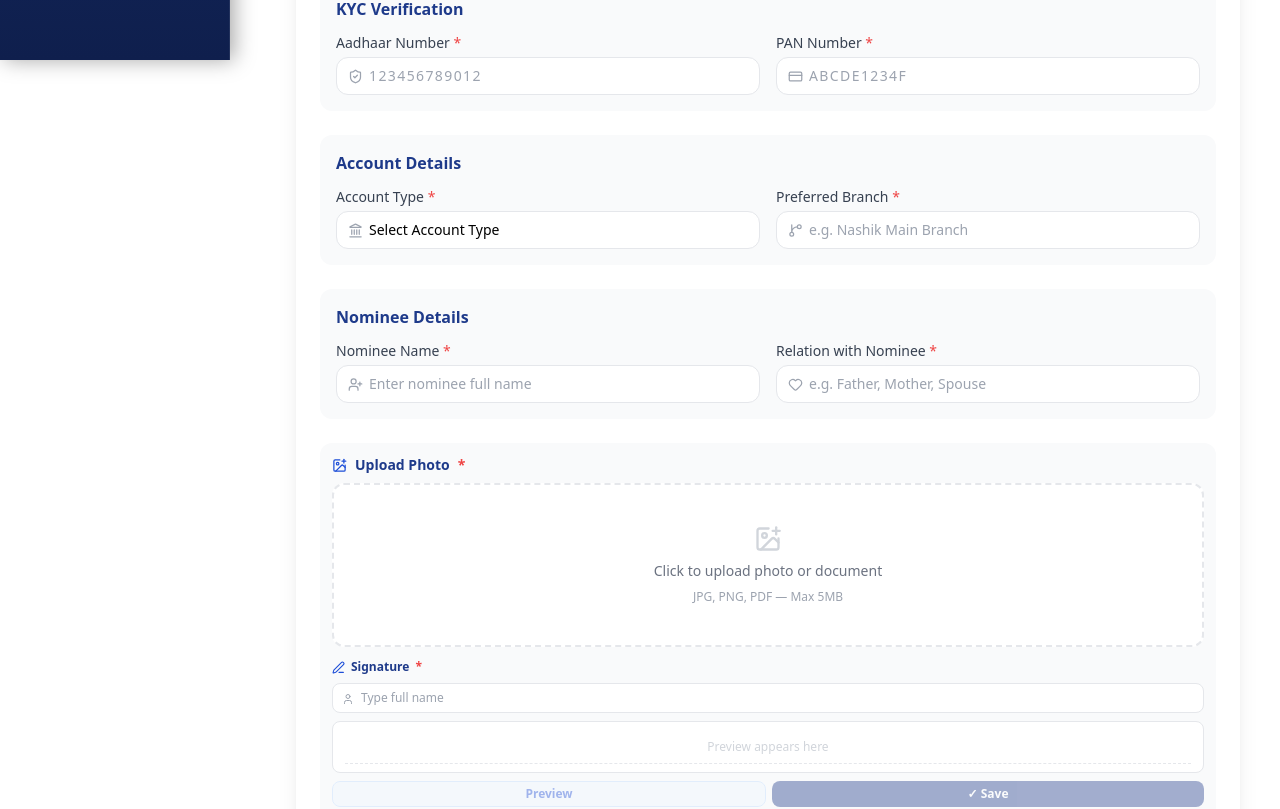
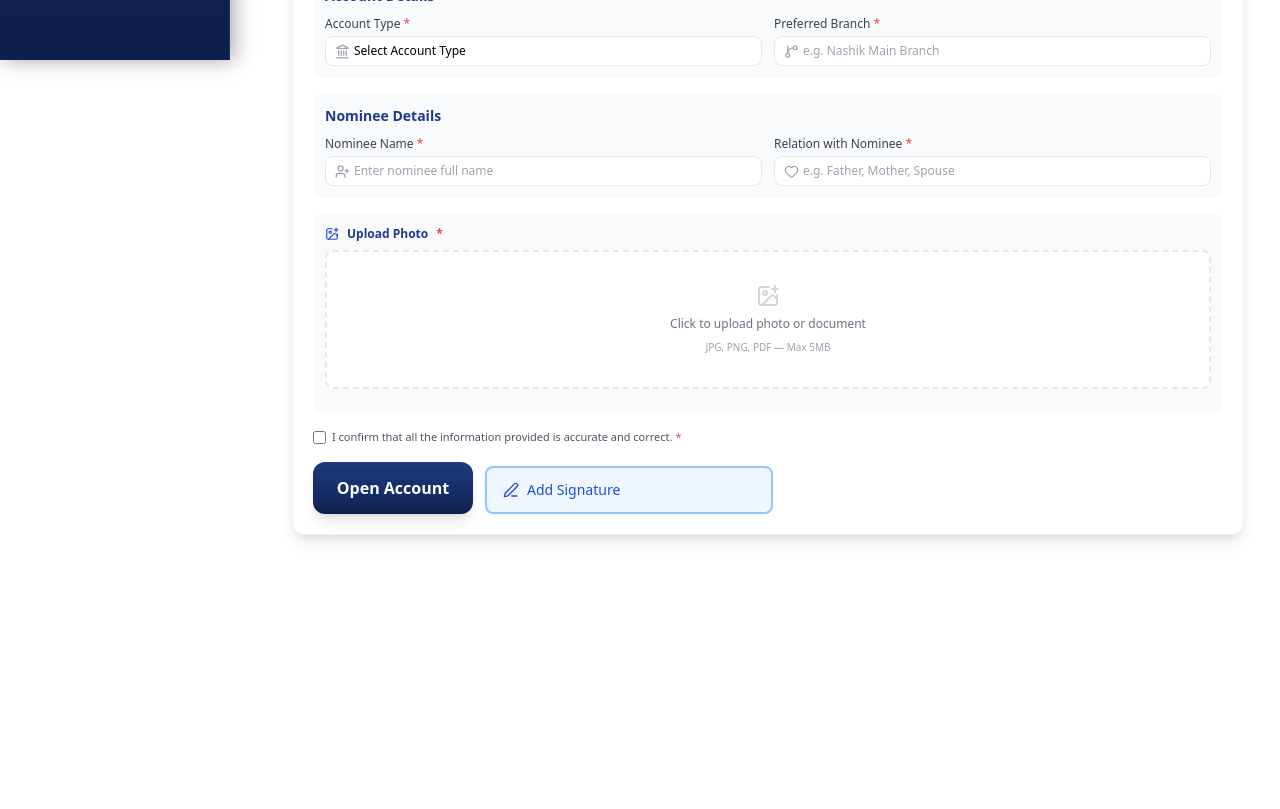
Before and after one commit to ChetanPatil0203/Bank_Frontend-, a React (Create React App) app in the folder frontend/: page /open-account in a window 1280 px wide. Shown: the part 740-1549 px from the top of the page. After the commit the page ends 1315 px from the top, so only its background shows below. Built offline with nearby package versions, Linux system fonts and the light colour scheme.

Commit message:
update open account

```diff
--- a/frontend/src/components/OpenAccount/OpenAccount.jsx
+++ b/frontend/src/components/OpenAccount/OpenAccount.jsx
@@ -83,7 +83,6 @@ function PendingPopup({ name, onClose }) {
         boxShadow: "0 32px 80px rgba(0,0,0,0.3)",
         animation: "popIn 0.45s cubic-bezier(.22,1,.36,1)",
       }}>
-        {/* Header */}
         <div style={{
           background: "linear-gradient(135deg, #1e3a5f 0%, #2563eb 100%)",
           padding: "36px 32px 28px", textAlign: "center", position: "relative", overflow: "hidden",
@@ -91,7 +90,6 @@ function PendingPopup({ name, onClose }) {
           <div style={{ position:"absolute", top:-40, right:-40, width:160, height:160, borderRadius:"50%", background:"rgba(255,255,255,0.05)" }}/>
           <div style={{ position:"absolute", bottom:-30, left:-30, width:120, height:120, borderRadius:"50%", background:"rgba(255,255,255,0.04)" }}/>
 
-          {/* Animated Clock Icon */}
           <div style={{
             display:"flex", justifyContent:"center", marginBottom: 16, position:"relative", zIndex:1
           }}>
@@ -99,7 +97,6 @@ function PendingPopup({ name, onClose }) {
               width: 72, height: 72, borderRadius: "50%",
               background: "rgba(255,255,255,0.12)",
               display: "flex", alignItems: "center", justifyContent: "center",
-              border: "2px solid rgba(255,255,255,0.2)",
               boxShadow: "0 0 0 8px rgba(255,255,255,0.06)",
               animation: "pulseRing 2s ease-in-out infinite",
             }}>
@@ -119,10 +116,7 @@ function PendingPopup({ name, onClose }) {
           </p>
         </div>
 
-        {/* Body */}
         <div style={{ padding: "24px 28px 28px", background: "#f8faff" }}>
-
-          {/* Status card */}
           <div style={{
             background: "#fff", border: "1.5px solid #dbeafe", borderRadius: 16,
             padding: "16px 20px", marginBottom: 16,
@@ -150,7 +144,6 @@ function PendingPopup({ name, onClose }) {
             </div>
           </div>
 
-          {/* Steps */}
           <div style={{ marginBottom: 20 }}>
             {[
               { label: "Application Submitted", done: true },
@@ -211,8 +204,8 @@ function PendingPopup({ name, onClose }) {
   );
 }
 
-/* ── SIGNATURE PAD (Type only) ── */
-function SignaturePad({ onSave }) {
+/* ── SIGNATURE MODAL ── */
+function SignatureModal({ isOpen, onClose, onSave }) {
   const canvasRef = useRef(null);
   const [signatureName, setSignatureName] = useState("");
   const [applied, setApplied] = useState(false);
@@ -239,51 +232,125 @@ function SignaturePad({ onSave }) {
   const handleSave = () => {
     if (!signatureName.trim() || !applied) return;
     onSave({ dataUrl: canvasRef.current.toDataURL("image/png"), name: signatureName });
+    setSignatureName("");
+    setApplied(false);
   };
 
+  const handleClose = () => {
+    setSignatureName("");
+    setApplied(false);
+    onClose();
+  };
+
+  if (!isOpen) return null;
+
   return (
-    <>
-      <h3 className="text-xs font-semibold text-blue-900 mb-2 flex items-center gap-1.5">
-        <PenLine size={13} className="text-blue-700"/>
-        Signature <span className="text-red-500">*</span>
-      </h3>
+    <div style={{
+      position: "fixed", inset: 0, zIndex: 9998,
+      background: "rgba(10,20,50,0.75)", backdropFilter: "blur(8px)",
+      display: "flex", alignItems: "center", justifyContent: "center",
+      padding: 16,
+    }}>
+      <div style={{
+        background: "#fff", borderRadius: 20, overflow: "hidden",
+        maxWidth: 480, width: "100%",
+        boxShadow: "0 32px 80px rgba(0,0,0,0.3)",
+        animation: "popIn 0.45s cubic-bezier(.22,1,.36,1)",
+      }}>
+        <div style={{
+          background: "linear-gradient(135deg, #1e3a7b 0%, #2d5a9e 100%)",
+          padding: "28px 32px", textAlign: "center", position: "relative", overflow: "hidden",
+        }}>
+          <div style={{ position:"absolute", top:-40, right:-40, width:160, height:160, borderRadius:"50%", background:"rgba(255,255,255,0.05)" }}/>
+          <div style={{ position:"absolute", bottom:-30, left:-30, width:120, height:120, borderRadius:"50%", background:"rgba(255,255,255,0.04)" }}/>
+          <div style={{ display:"flex", justifyContent:"space-between", alignItems:"center", position:"relative", zIndex:1 }}>
+            <h2 style={{ fontSize: 18, fontWeight: 700, color: "#fff", margin: 0 }}>
+              <PenLine size={18} style={{ display: "inline-block", marginRight: 8 }}/>
+              Add Signature
+            </h2>
+            <button onClick={handleClose} style={{
+              background: "rgba(255,255,255,0.1)", border: "none", color: "#fff", cursor: "pointer",
+              padding: "6px 8px", borderRadius: 6, fontSize: 18, display: "flex", alignItems: "center"
+            }}>
+              <X size={20}/>
+            </button>
+          </div>
+        </div>
+
+        <div style={{ padding: "24px 28px" }}>
+          <p style={{ fontSize: 12, color: "#64748b", marginBottom: 16, marginTop: 0 }}>
+            Type your full name to create your signature
+          </p>
 
           {/* Name input */}
-      <div className="relative mb-2">
-        <User size={12} className="absolute left-2.5 top-2.5 text-gray-400 pointer-events-none"/>
+          <div style={{ position: "relative", marginBottom: 12 }}>
+            <User size={14} style={{ position: "absolute", left: 10, top: 10, color: "#94a3b8", pointerEvents: "none" }}/>
             <input
-          type="text" value={signatureName}
+              type="text"
+              value={signatureName}
               onChange={handleNameChange}
-          placeholder="Type full name"
-          className="rounded-lg pl-7 pr-3 py-1.5 bg-white border w-full focus:ring-2 focus:ring-blue-500 outline-none text-xs"
+              placeholder="Type your full name"
+              style={{
+                width: "100%", paddingLeft: 36, paddingRight: 12, paddingTop: 10, paddingBottom: 10,
+                borderRadius: 8, border: "1.5px solid #e2e8f0", fontSize: 13,
+                outline: "none", boxSizing: "border-box",
+              }}
+              onFocus={(e) => e.target.style.borderColor = "#3b82f6"}
+              onBlur={(e) => e.target.style.borderColor = "#e2e8f0"}
             />
           </div>
 
           {/* Canvas preview */}
-      <div className="relative bg-white border border-gray-200 rounded-lg overflow-hidden mb-2" style={{ height: 52 }}>
-        <canvas ref={canvasRef} width={500} height={80} className="w-full" style={{ display:"block", height:"100%" }}/>
+          <div style={{
+            position: "relative", backgroundColor: "#fff", border: "1.5px solid #e2e8f0",
+            borderRadius: 12, overflow: "hidden", marginBottom: 16, height: 80,
+          }}>
+            <canvas ref={canvasRef} width={500} height={80} style={{ display:"block", width: "100%", height: "100%" }}/>
             {!applied && (
-          <div className="absolute inset-0 flex items-center justify-center pointer-events-none">
-            <p className="text-gray-300 text-xs select-none">Preview appears here</p>
+              <div style={{
+                position: "absolute", inset: 0, display: "flex", alignItems: "center", justifyContent: "center",
+                pointerEvents: "none", backgroundColor: "rgba(248,250,252,0.5)"
+              }}>
+                <p style={{ color: "#cbd5e1", fontSize: 12, margin: 0, userSelect: "none" }}>Preview appears here</p>
               </div>
             )}
-        <div className="absolute bottom-2 left-3 right-3 border-b border-dashed border-gray-200 pointer-events-none"/>
+            <div style={{
+              position: "absolute", bottom: 16, left: 12, right: 12,
+              borderBottom: "1.5px dashed #e2e8f0", pointerEvents: "none"
+            }}/>
           </div>
 
           {/* Buttons */}
-      <div className="flex gap-1.5">
+          <div style={{ display: "flex", gap: 10 }}>
             <button type="button" onClick={() => renderTyped(signatureName)}
               disabled={!signatureName.trim()}
-          className="flex-1 py-1 rounded-lg bg-blue-50 text-blue-700 font-semibold text-xs border border-blue-200 hover:bg-blue-100 transition-colors disabled:opacity-40 disabled:cursor-not-allowed">
+              style={{
+                flex: 1, padding: "10px 0", borderRadius: 8, fontSize: 13, fontWeight: 600,
+                border: "1.5px solid #3b82f6", background: "#eff6ff", color: "#1e40af", cursor: "pointer",
+                transition: "all 0.2s", opacity: signatureName.trim() ? 1 : 0.4,
+              }}
+              onMouseEnter={(e) => signatureName.trim() && (e.target.style.background = "#dbeafe")}
+              onMouseLeave={(e) => signatureName.trim() && (e.target.style.background = "#eff6ff")}
+            >
               Preview
             </button>
             <button type="button" onClick={handleSave}
               disabled={!applied}
-          className="flex-1 py-1 rounded-lg bg-blue-900 text-white font-semibold text-xs hover:bg-blue-800 transition-colors disabled:opacity-40 disabled:cursor-not-allowed">
-          ✓ Save
+              style={{
+                flex: 1, padding: "10px 0", borderRadius: 8, fontSize: 13, fontWeight: 600,
+                border: "none", background: "#1e3a7b", color: "#fff", cursor: "pointer",
+                transition: "all 0.2s", opacity: applied ? 1 : 0.4,
+              }}
+              onMouseEnter={(e) => applied && (e.target.style.background = "#2d5a9e")}
+              onMouseLeave={(e) => applied && (e.target.style.background = "#1e3a7b")}
+            >
+              ✓ Save Signature
             </button>
           </div>
-    </>
+        </div>
+      </div>
+      <style>{`@keyframes popIn { from{opacity:0;transform:scale(0.88) translateY(16px)} to{opacity:1;transform:scale(1) translateY(0)} }`}</style>
+    </div>
   );
 }
 
@@ -302,11 +369,11 @@ export default function OpenAccountPage() {
   const [showPending, setShowPending]     = useState(false);
   const [photo, setPhoto]                 = useState(null);
   const [photoPreview, setPhotoPreview]   = useState(null);
-  const [signature, setSignature]         = useState(null); // { dataUrl, name }
+  const [signature, setSignature]         = useState(null);
+  const [showSignatureModal, setShowSignatureModal] = useState(false);
   const [loading, setLoading]             = useState(false);
   const [alert, setAlert]                 = useState({ show: false, type: "", msg: "" });
 
-  // Pre-fill from localStorage
   useEffect(() => {
     try {
       const user = JSON.parse(localStorage.getItem("payzen_user") || "{}");
@@ -356,6 +423,12 @@ export default function OpenAccountPage() {
     if (type === "error") setTimeout(() => setAlert({ show: false }), 4000);
   };
 
+  const handleSignatureSave = (sig) => {
+    setSignature(sig);
+    setShowSignatureModal(false);
+    showAlertMsg("success", `Signature saved for "${sig.name}"`);
+  };
+
   const handleSubmit = async (e) => {
     e.preventDefault();
     if (!formData.agree)                { showAlertMsg("error", "Please accept the Terms & Conditions"); return; }
@@ -382,7 +455,6 @@ export default function OpenAccountPage() {
       nominee_name:     formData.nominee_name,
       nominee_relation: formData.nominee_relation,
       signature_name:   signature.name,
-      // signature_image: signature.dataUrl,  // uncomment if your API supports it
     });
 
     setLoading(false);
@@ -392,7 +464,6 @@ export default function OpenAccountPage() {
       setSuccessData(res.data.data);
       setTimeout(() => navigate("/dashboard"), 3500);
     } else {
-      // ── Show Pending popup instead of plain error ──
       setShowPending(true);
     }
   };
@@ -407,25 +478,31 @@ export default function OpenAccountPage() {
         />
       )}
 
-      <div className="min-h-screen py-6 px-4 bg-white">
-        <div className="max-w-5xl mx-auto bg-white shadow-xl rounded-2xl p-6">
+      <SignatureModal
+        isOpen={showSignatureModal}
+        onClose={() => setShowSignatureModal(false)}
+        onSave={handleSignatureSave}
+      />
 
-          <div className="text-center mb-6">
-            <h2 className="text-xl font-semibold text-blue-900">Open New Account</h2>
-            <p className="text-gray-500 text-sm">Secure Banking Registration Portal</p>
+      <div className="min-h-screen py-4 px-3 bg-white">
+        <div className="w-full bg-white shadow-lg rounded-xl p-5 border border-gray-100">
+
+          <div className="text-center mb-5">
+            <h2 className="text-lg font-semibold text-blue-900">Open New Account</h2>
+            <p className="text-gray-500 text-xs">Secure Banking Registration Portal</p>
           </div>
 
           {alert.show && (
-            <div className={`flex items-center gap-3 px-4 py-3 rounded-xl mb-5 text-sm font-medium
+            <div className={`flex items-center gap-2 px-3 py-2.5 rounded-lg mb-4 text-xs font-medium
               ${alert.type === "success"
                 ? "bg-green-50 border border-green-200 text-green-700"
                 : "bg-red-50 border border-red-200 text-red-700"}`}>
-              {alert.type === "success" ? <CheckCircle size={18}/> : <AlertCircle size={18}/>}
+              {alert.type === "success" ? <CheckCircle size={16}/> : <AlertCircle size={16}/>}
               {alert.msg}
             </div>
           )}
 
-          <form onSubmit={handleSubmit} className="space-y-6">
+          <form onSubmit={handleSubmit} className="space-y-4">
 
             {/* Personal Details */}
             <Section title="Personal Details">
@@ -472,12 +549,12 @@ export default function OpenAccountPage() {
                 </IconInput>
               </Field>
               <div className="md:col-span-2 flex flex-col gap-1">
-                <label className="text-sm font-medium text-gray-700">Residential Address <span className="text-red-500">*</span></label>
+                <label className="text-xs font-medium text-gray-700">Residential Address <span className="text-red-500">*</span></label>
                 <div className="relative">
-                  <MapPin size={15} className="absolute left-3 top-3 text-gray-400"/>
+                  <MapPin size={14} className="absolute left-2.5 top-2 text-gray-400"/>
                   <textarea name="address" value={formData.address} onChange={handleChange} required
                     placeholder="Enter your full address"
-                    className="rounded-xl pl-8 pr-3 py-2 bg-white border h-20 w-full focus:ring-2 focus:ring-blue-500 outline-none resize-none text-sm"/>
+                    className="rounded-lg pl-7 pr-3 py-2 bg-white border h-16 w-full focus:ring-2 focus:ring-blue-500 outline-none resize-none text-xs"/>
                 </div>
               </div>
             </Section>
@@ -535,81 +612,101 @@ export default function OpenAccountPage() {
               </Field>
             </Section>
 
-            {/* ── Photo Upload (full width tall) + Signature below ── */}
-            <div className="rounded-xl p-3 bg-gray-50">
-              <h3 className="text-sm font-semibold text-blue-900 mb-2 flex items-center gap-2">
-                <ImagePlus size={15} className="text-blue-700"/>
+            {/* ── Photo Upload ── */}
+            <div className="rounded-lg p-3 bg-gray-50">
+              <h3 className="text-xs font-semibold text-blue-900 mb-2 flex items-center gap-2">
+                <ImagePlus size={14} className="text-blue-700"/>
                 Upload Photo <span className="text-red-500">*</span>
               </h3>
 
               {!photo ? (
-                <label className="flex flex-col items-center justify-center border-2 border-dashed border-gray-200 rounded-xl py-10 cursor-pointer hover:border-blue-400 transition-colors bg-white gap-2 mb-3">
-                  <ImagePlus size={28} className="text-gray-300"/>
-                  <span className="text-sm text-gray-500">Click to upload photo or document</span>
-                  <span className="text-xs text-gray-400">JPG, PNG, PDF — Max 5MB</span>
+                <label className="flex flex-col items-center justify-center border-2 border-dashed border-gray-200 rounded-lg py-8 cursor-pointer hover:border-blue-400 transition-colors bg-white gap-2 mb-3">
+                  <ImagePlus size={24} className="text-gray-300"/>
+                  <span className="text-xs text-gray-500">Click to upload photo or document</span>
+                  <span className="text-[10px] text-gray-400">JPG, PNG, PDF — Max 5MB</span>
                   <input type="file" accept="image/*,application/pdf" onChange={handlePhoto} className="hidden" required/>
                 </label>
               ) : (
-                <div className="flex items-center gap-3 bg-white border border-gray-200 rounded-xl p-3 mb-3">
+                <div className="flex items-center gap-2 bg-white border border-gray-200 rounded-lg p-2.5 mb-3">
                   {photoPreview ? (
-                    <img src={photoPreview} alt="preview" className="w-14 h-14 rounded-lg object-cover border flex-shrink-0"/>
+                    <img src={photoPreview} alt="preview" className="w-12 h-12 rounded-lg object-cover border flex-shrink-0"/>
                   ) : (
-                    <div className="w-14 h-14 rounded-lg bg-blue-50 flex items-center justify-center border flex-shrink-0">
-                      <FileText size={20} className="text-blue-400"/>
+                    <div className="w-12 h-12 rounded-lg bg-blue-50 flex items-center justify-center border flex-shrink-0">
+                      <FileText size={18} className="text-blue-400"/>
                     </div>
                   )}
                   <div className="flex-1 min-w-0">
                     <p className="text-xs font-medium text-gray-700 truncate">{photo.name}</p>
-                    <p className="text-xs text-gray-400">{(photo.size / 1024).toFixed(1)} KB</p>
+                    <p className="text-[10px] text-gray-400">{(photo.size / 1024).toFixed(1)} KB</p>
                   </div>
                   <button type="button" onClick={removePhoto}
-                    className="text-red-400 hover:text-red-600 p-1 rounded-lg hover:bg-red-50 transition-colors flex-shrink-0">
-                    <X size={14}/>
+                    className="text-red-400 hover:text-red-600 p-1 rounded hover:bg-red-50 transition-colors flex-shrink-0">
+                    <X size={13}/>
                   </button>
                 </div>
               )}
-
-              {/* Signature — below photo, compact */}
-              <SignaturePad onSave={(sig) => {
-                setSignature(sig);
-                showAlertMsg("success", `Signature saved for "${sig.name}"`);
-              }}/>
             </div>
 
-            {/* Signature Preview (after saved) */}
-            {signature && (
-              <div className="flex items-center gap-3 bg-green-50 border border-green-200 rounded-xl px-4 py-3">
-                <CheckCircle size={18} className="text-green-600 flex-shrink-0"/>
-                <div className="flex-1">
-                  <p className="text-sm font-semibold text-green-800">Signature Saved</p>
-                  <p className="text-xs text-green-600">{signature.name}</p>
-                </div>
-                <img src={signature.dataUrl} alt="sig" className="h-10 object-contain border border-green-200 rounded bg-white px-2"/>
-                <button type="button" onClick={() => setSignature(null)}
-                  className="text-red-400 hover:text-red-600">
-                  <X size={15}/>
-                </button>
-              </div>
-            )}
-
             {/* Terms */}
-            <div className="flex gap-2 items-start">
-              <input type="checkbox" name="agree" onChange={handleChange} className="mt-1" required/>
-              <p className="text-xs text-gray-600">
+            <div className="flex gap-1.5 items-start">
+              <input type="checkbox" name="agree" onChange={handleChange} className="mt-0.5" required/>
+              <p className="text-[11px] text-gray-600">
                 I confirm that all the information provided is accurate and correct.{" "}
                 <span className="text-red-500">*</span>
               </p>
             </div>
 
-            {/* Submit */}
+            {/* Submit + Professional Signature Field */}
+            <div className="flex flex-col sm:flex-row gap-3 items-end">
+
+              {/* Submit Button */}
               <button type="submit" disabled={loading}
-              className="w-full bg-blue-900 hover:bg-blue-800 text-white font-semibold
-                rounded-xl py-3 flex items-center justify-center gap-2
-                disabled:opacity-60 disabled:cursor-not-allowed transition-all shadow-lg">
+                className="w-full md:w-40
+                  bg-[linear-gradient(180deg,#1e3a7b_0%,#152d68_60%,#0f1f4d_100%)]
+                  hover:bg-[#5b4ec2]
+                  text-white
+                  font-semibold
+                  rounded-xl
+                  py-3.5
+                  flex items-center
+                  justify-center
+                  gap-2
+                  transition-all
+                  transform
+                  active:scale-[0.98]
+                  shadow-lg">
                 {loading
-                ? <><Loader size={18} className="animate-spin"/> Opening Account...</>
+                  ? <><Loader size={16} className="animate-spin"/> Opening...</>
                   : "Open Account"}
               </button>
+
+              {/* Professional Signature Field - Right Side */}
+              <div onClick={() => setShowSignatureModal(true)} className="w-full sm:w-72 cursor-pointer">
+
+             <div className={`h-12 rounded-lg border-2 px-4 flex items-center transition-all shadow-sm
+                  ${signature
+                    ? "border-green-400 bg-gradient-to-r from-green-50 to-emerald-50"
+                    : "border-blue-300 bg-blue-50 hover:border-blue-500 hover:shadow-md"}
+                `}>
+                  {signature ? (
+                    <div className="flex items-center gap-2 w-full">
+                      <div className="w-7 h-7 rounded-full bg-green-300 flex items-center justify-center flex-shrink-0">
+                        <CheckCircle size={16} className="text-green-700"/>
+                      </div>
+                      <span className="text-sm font-semibold text-green-800 truncate">
+                        {signature.name}
+                      </span>
+                    </div>
+                  ) : (
+                    <div className="flex items-center gap-2 text-blue-700">
+                      <PenLine size={16}/>
+                      <span className="text-sm font-medium">Add Signature</span>
+                    </div>
+                  )}
+                </div>
+              </div>
+
+            </div>
 
           </form>
         </div>
@@ -622,9 +719,9 @@ export default function OpenAccountPage() {
 
 function Section({ title, children }) {
   return (
-    <div className="rounded-xl p-4 bg-gray-50">
-      <h3 className="text-base font-semibold text-blue-900 mb-3">{title}</h3>
-      <div className="grid md:grid-cols-2 gap-4">{children}</div>
+    <div className="rounded-lg p-3 bg-gray-50">
+      <h3 className="text-sm font-semibold text-blue-900 mb-2.5">{title}</h3>
+      <div className="grid md:grid-cols-2 gap-3">{children}</div>
     </div>
   );
 }
@@ -632,11 +729,11 @@ function Section({ title, children }) {
 function Field({ label, hint, children }) {
   return (
     <div className="flex flex-col gap-1">
-      <label className="text-sm font-medium text-gray-700">
+      <label className="text-xs font-medium text-gray-700">
         {label} <span className="text-red-500">*</span>
       </label>
       {children}
-      {hint && <p className="text-xs text-gray-400">{hint}</p>}
+      {hint && <p className="text-[10px] text-gray-400">{hint}</p>}
     </div>
   );
 }
@@ -644,9 +741,9 @@ function Field({ label, hint, children }) {
 function IconInput({ icon, children }) {
   return (
     <div className="relative flex items-center">
-      <span className="absolute left-3 text-gray-400 pointer-events-none">{icon}</span>
-      <div className="w-full [&>input]:rounded-xl [&>input]:pl-8 [&>input]:pr-3 [&>input]:py-2 [&>input]:bg-white [&>input]:border [&>input]:w-full [&>input]:focus:ring-2 [&>input]:focus:ring-blue-500 [&>input]:outline-none [&>input]:text-sm
-                      [&>select]:rounded-xl [&>select]:pl-8 [&>select]:pr-3 [&>select]:py-2 [&>select]:bg-white [&>select]:border [&>select]:w-full [&>select]:focus:ring-2 [&>select]:focus:ring-blue-500 [&>select]:outline-none [&>select]:text-sm [&>select]:appearance-none">
+      <span className="absolute left-2.5 text-gray-400 pointer-events-none text-sm">{icon}</span>
+      <div className="w-full [&>input]:rounded-lg [&>input]:pl-7 [&>input]:pr-2.5 [&>input]:py-1.5 [&>input]:bg-white [&>input]:border [&>input]:w-full [&>input]:focus:ring-2 [&>input]:focus:ring-blue-500 [&>input]:outline-none [&>input]:text-xs
+                      [&>select]:rounded-lg [&>select]:pl-7 [&>select]:pr-2.5 [&>select]:py-1.5 [&>select]:bg-white [&>select]:border [&>select]:w-full [&>select]:focus:ring-2 [&>select]:focus:ring-blue-500 [&>select]:outline-none [&>select]:text-xs [&>select]:appearance-none">
         {children}
       </div>
     </div>
```
Lines whose indentation alone changed are shown as unchanged.
